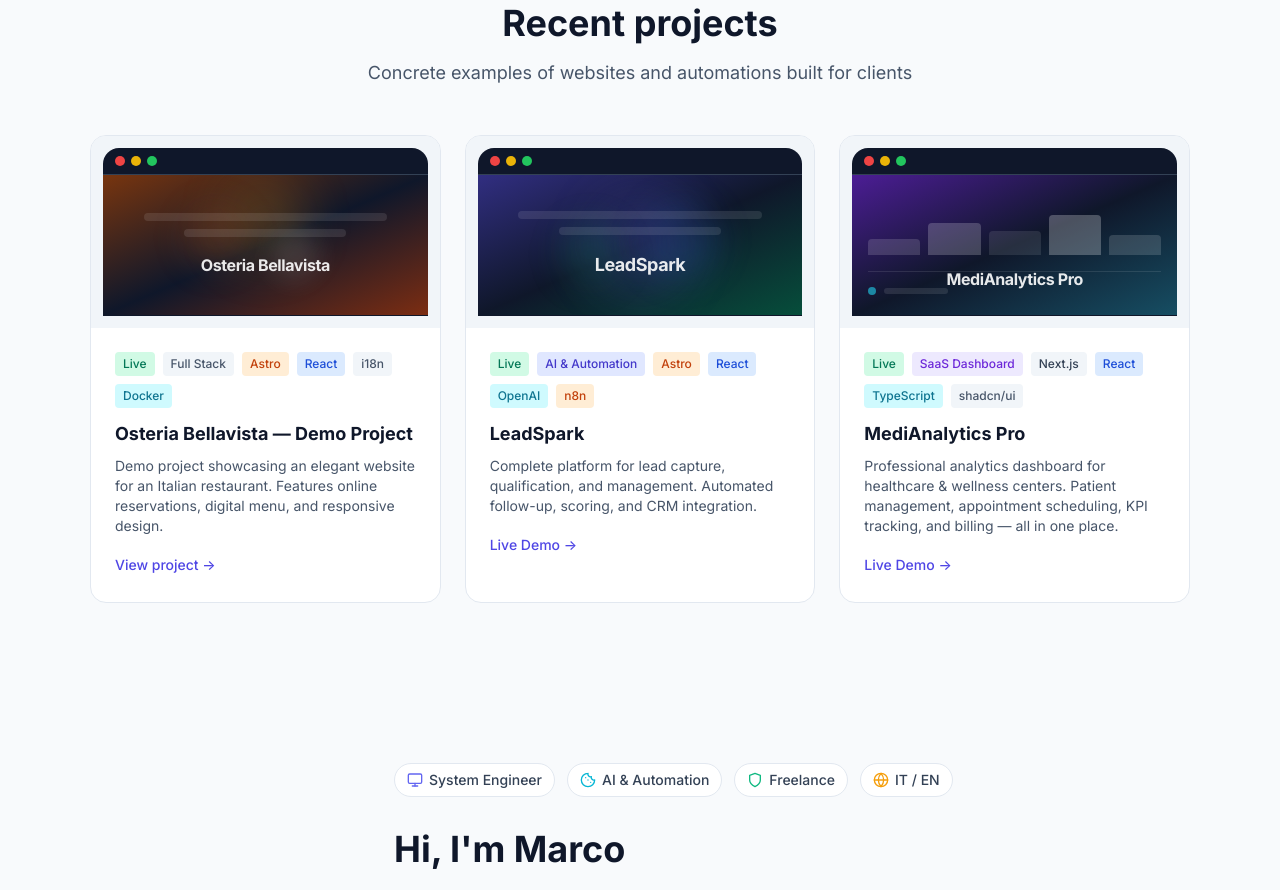
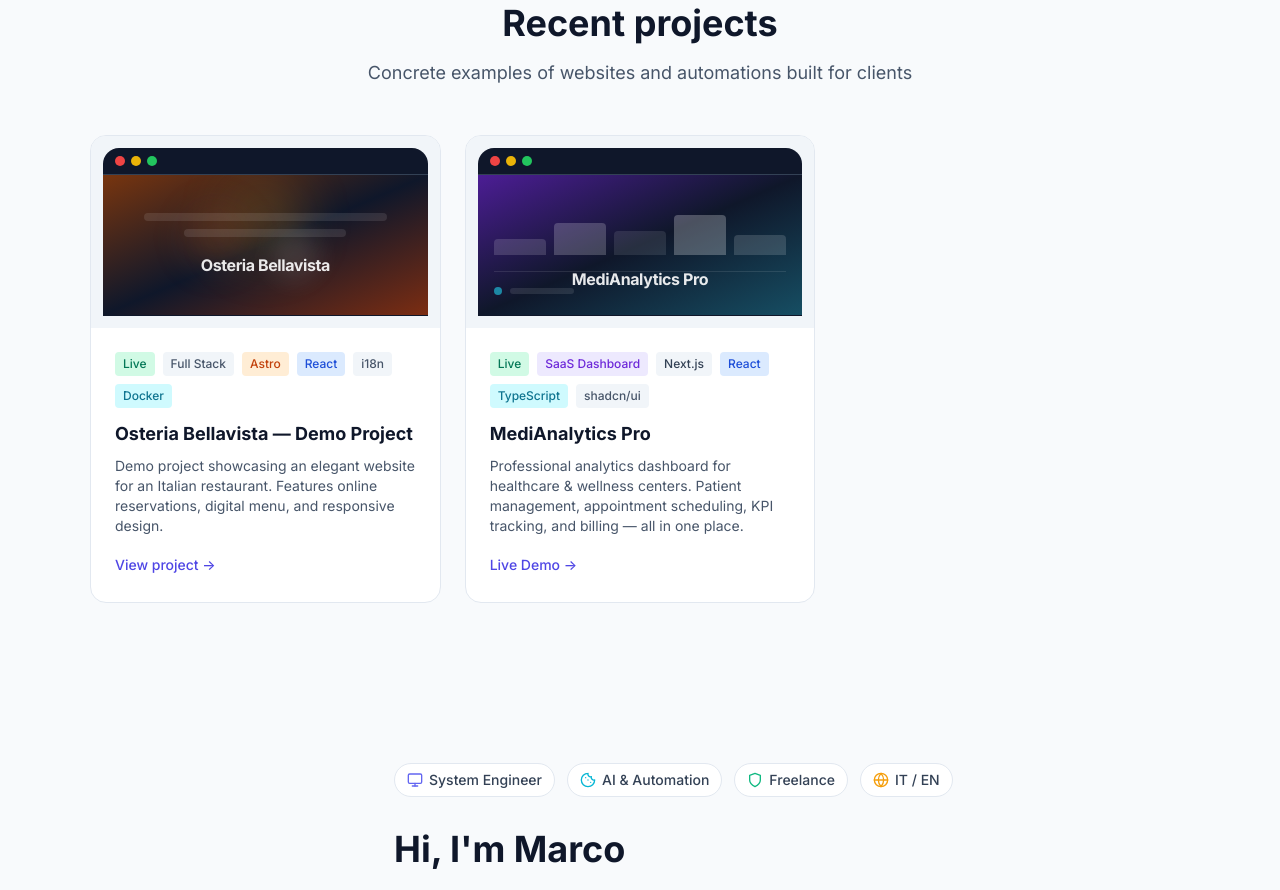
Before and after one commit to Mavqo/portfolio, an Astro site: page / in a window 1280 px wide. Shown: the part 3520-4410 px from the top of the page. Built offline with nearby package versions, Linux system fonts and the light colour scheme; Astro itself is replaced by a stand-in of ours.

Commit message:
feat: remove LeadSpark project from portfolio
Remove LeadSpark card from Projects section and strip related
i18n keys from src/i18n and public/i18n en/it locales.

```diff
--- a/public/i18n/en.json
+++ b/public/i18n/en.json
@@ -125,11 +125,6 @@
         "description": "Today list, job-detail checklist with photo timeline, geo-stamped camera capture, one-tap PDF share. Built for electricians, HVAC, plumbing — 1–5 crew.",
         "cta": "View on GitHub →"
       },
-      "leadspark": {
-        "title": "LeadSpark",
-        "description": "Complete platform for lead capture, qualification, and management. Automated follow-up, scoring, and CRM integration.",
-        "cta": "Live Demo →"
-      },
       "medianalytics": {
         "title": "MediAnalytics Pro",
         "description": "Professional analytics dashboard for healthcare & wellness centers. Patient management, appointment scheduling, KPI tracking, and billing — all in one place.",
--- a/public/i18n/it.json
+++ b/public/i18n/it.json
@@ -125,11 +125,6 @@
         "description": "Lista dei lavori del giorno, checklist per ogni cantiere con cronologia foto, foto geolocalizzate e condivisione PDF con un tocco.",
         "cta": "Vedi su GitHub →"
       },
-      "leadspark": {
-        "title": "LeadSpark",
-        "description": "Piattaforma completa per cattura, qualifica e gestione lead. Automazione follow-up, scoring e integrazione CRM.",
-        "cta": "Live Demo →"
-      },
       "medianalytics": {
         "title": "MediAnalytics Pro",
         "description": "Dashboard analitica professionale per centri sanitari e wellness. Gestione pazienti, prenotazioni, KPI e fatturazione — tutto in un posto.",
--- a/src/components/sections/Projects.astro
+++ b/src/components/sections/Projects.astro
@@ -92,82 +92,6 @@
         </div>
       </div>
 
-      {/* LeadSpark */}
-      <div class="group bg-white dark:bg-slate-800 rounded-2xl overflow-hidden border border-slate-200 dark:border-slate-700 hover:shadow-xl transition-all duration-300">
-        <div class="h-48 bg-slate-100 dark:bg-slate-900 p-3">
-          {/* Mock screenshot con frame browser */}
-          <div class="relative bg-slate-900 rounded-t-lg h-full overflow-hidden">
-            {/* Browser chrome */}
-            <div class="flex gap-1.5 px-3 py-2 border-b border-slate-700">
-              <div class="w-2.5 h-2.5 rounded-full bg-red-500"></div>
-              <div class="w-2.5 h-2.5 rounded-full bg-yellow-500"></div>
-              <div class="w-2.5 h-2.5 rounded-full bg-green-500"></div>
-            </div>
-            {/* Mock screenshot */}
-            <div class="h-[calc(100%-28px)] overflow-hidden relative mock-screenshot-leadspark">
-              <div class="absolute inset-0 bg-gradient-to-br from-indigo-900 via-slate-900 to-emerald-900"></div>
-              <div class="absolute top-1/2 left-1/2 -translate-x-1/2 -translate-y-1/2 w-24 h-24 rounded-full bg-indigo-500/20 blur-xl"></div>
-              <div class="absolute top-1/3 left-1/4 w-16 h-16 rounded-full bg-emerald-500/15 blur-lg"></div>
-              <div class="absolute bottom-1/4 right-1/4 w-20 h-20 rounded-full bg-blue-500/15 blur-lg"></div>
-              <div class="absolute inset-0 flex flex-col items-center justify-center">
-                <div class="w-3/4 h-2 bg-white/10 rounded mb-2"></div>
-                <div class="w-1/2 h-2 bg-white/10 rounded mb-4"></div>
-                <span class="text-white/90 font-bold text-lg tracking-tight">LeadSpark</span>
-              </div>
-              {/* Hover overlay */}
-              <div class="absolute inset-0 bg-slate-900/70 opacity-0 group-hover:opacity-100 transition-opacity duration-300 flex items-center justify-center gap-3">
-                <a
-                  href="https://leads.mavqo.dev"
-                  target="_blank"
-                  rel="noopener noreferrer"
-                  class="inline-flex items-center gap-1.5 px-4 py-2 text-sm font-medium bg-white text-slate-900 rounded-lg hover:bg-slate-100 transition-colors"
-                  data-i18n="projects.items.leadspark.cta"
-                >
-                  Live Demo →
-                </a>
-                <a
-                  href="https://github.com/Mavqo/leadspark"
-                  target="_blank"
-                  rel="noopener noreferrer"
-                  class="inline-flex items-center gap-1.5 px-4 py-2 text-sm font-medium bg-slate-800 text-white border border-slate-600 rounded-lg hover:bg-slate-700 transition-colors"
-                >
-                  GitHub
-                </a>
-              </div>
-            </div>
-          </div>
-        </div>
-
-        <div class="p-6">
-          <div class="flex flex-wrap gap-2 mb-3">
-            <span class="px-2 py-1 text-xs font-medium bg-emerald-100 dark:bg-emerald-900/50 text-emerald-700 dark:text-emerald-300 rounded">Live</span>
-            <span class="px-2 py-1 text-xs font-medium bg-indigo-100 dark:bg-indigo-900/50 text-indigo-700 dark:text-indigo-300 rounded">AI & Automation</span>
-            <span class="px-2 py-1 text-xs font-medium bg-orange-100 dark:bg-orange-900/50 text-orange-700 dark:text-orange-300 rounded">Astro</span>
-            <span class="px-2 py-1 text-xs font-medium bg-blue-100 dark:bg-blue-900/50 text-blue-700 dark:text-blue-300 rounded">React</span>
-            <span class="px-2 py-1 text-xs font-medium bg-cyan-100 dark:bg-cyan-900/50 text-cyan-700 dark:text-cyan-300 rounded">OpenAI</span>
-            <span class="px-2 py-1 text-xs font-medium bg-orange-100 dark:bg-orange-900/50 text-orange-700 dark:text-orange-300 rounded">n8n</span>
-          </div>
-
-          <h3 class="text-lg font-bold text-slate-900 dark:text-white mb-2" data-i18n="projects.items.leadspark.title">
-            LeadSpark
-          </h3>
-
-          <p class="text-slate-600 dark:text-slate-400 text-sm mb-4" data-i18n="projects.items.leadspark.description">
-            Piattaforma completa per cattura, qualifica e gestione lead. Automazione follow-up, scoring e integrazione CRM.
-          </p>
-
-          <a
-            href="https://leads.mavqo.dev"
-            target="_blank"
-            rel="noopener noreferrer"
-            class="inline-flex items-center gap-2 text-sm font-medium text-indigo-600 dark:text-indigo-400 hover:gap-3 transition-all"
-            data-i18n="projects.items.leadspark.cta"
-          >
-            Live Demo →
-          </a>
-        </div>
-      </div>
-
       {/* MediAnalytics Pro */}
       <div class="group bg-white dark:bg-slate-800 rounded-2xl overflow-hidden border border-slate-200 dark:border-slate-700 hover:shadow-xl transition-all duration-300">
         <div class="h-48 bg-slate-100 dark:bg-slate-900 p-3">
@@ -256,12 +180,10 @@
 
 <style>
   .mock-screenshot-osteria,
-  .mock-screenshot-leadspark,
   .mock-screenshot-analytics {
     transition: transform 0.5s ease;
   }
   .group:hover .mock-screenshot-osteria,
-  .group:hover .mock-screenshot-leadspark,
   .group:hover .mock-screenshot-analytics {
     transform: scale(1.05);
   }
--- a/src/i18n/en.json
+++ b/src/i18n/en.json
@@ -124,11 +124,6 @@
         "description": "Elegant and functional website for an Italian restaurant. Online reservations, digital menu, and social media integration.",
         "cta": "Live Demo →"
       },
-      "leadspark": {
-        "title": "LeadSpark",
-        "description": "Landing page with AI qualification chatbot and n8n automations for lead follow-up operations.",
-        "cta": "Live Demo →"
-      },
       "medianalytics": {
         "title": "MediAnalytics Pro",
         "description": "Professional analytics dashboard for healthcare & wellness centers. Patient management, appointment scheduling, KPI tracking, and billing — all in one place.",
--- a/src/i18n/it.json
+++ b/src/i18n/it.json
@@ -124,11 +124,6 @@
         "description": "Sito web elegante e funzionale per un ristorante italiano. Prenotazioni online, menu digitale e integrazione con i social.",
         "cta": "Demo privata su richiesta →"
       },
-      "leadspark": {
-        "title": "LeadSpark",
-        "description": "Landing page con chatbot AI per qualifica lead e automazioni n8n per follow-up operativo.",
-        "cta": "Live Demo →"
-      },
       "medianalytics": {
         "title": "MediAnalytics Pro",
         "description": "Dashboard analytics professionale per centri sanitari e wellness. Gestione pazienti, prenotazioni appuntamenti, KPI e fatturazione — tutto in un unico posto.",
```
